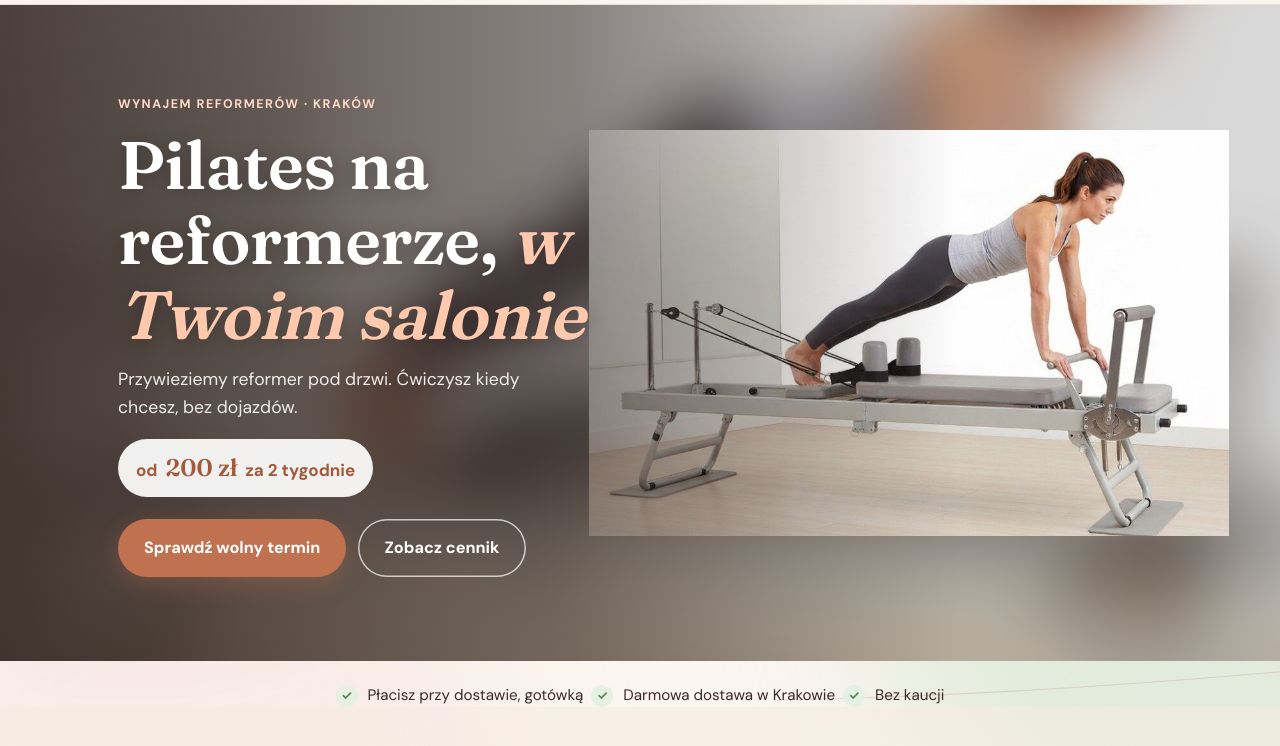
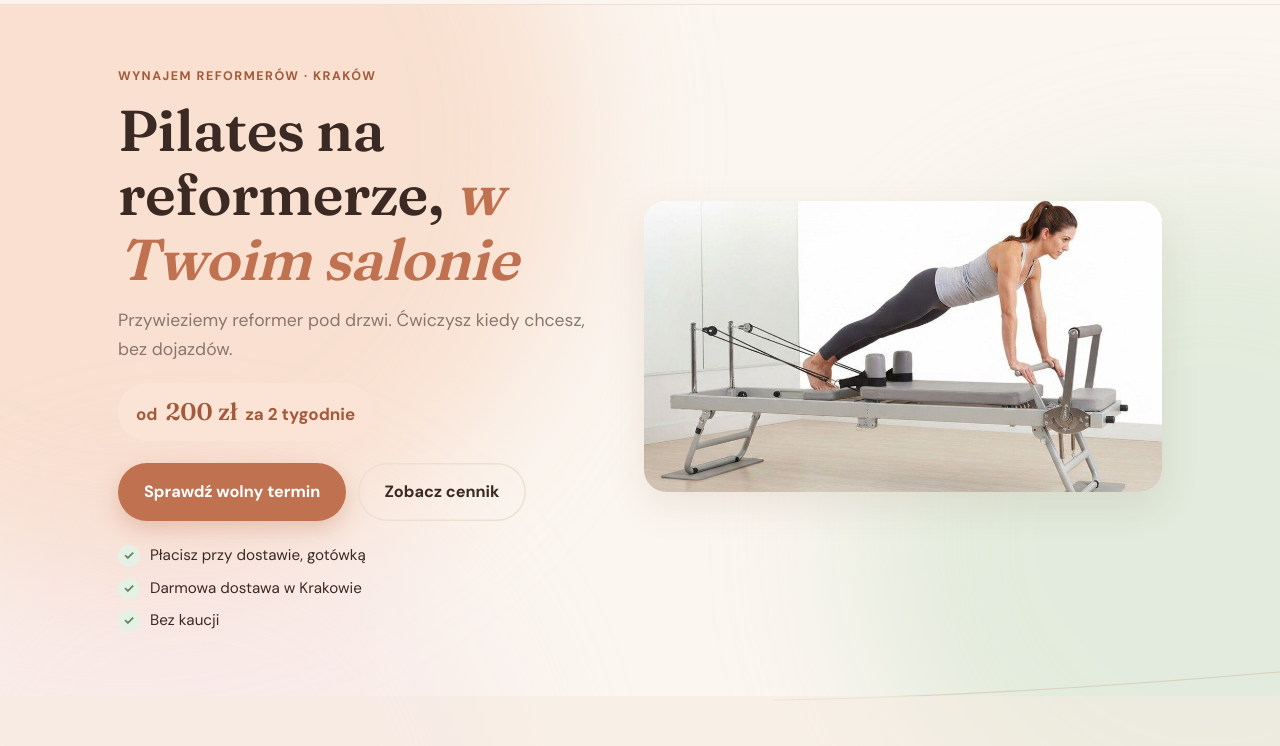
Before and after one commit to morochmail-creator/pilatesWdomuKrk, a plain HTML site: page index.html in a window 1280 px wide. Shown: the part 54-800 px from the top of the page. Drawn offline with nearby package versions, Linux system fonts and the light colour scheme.

Commit message:
Hero: powrót do zdjęcia w ramce z tekstem obok, zdjęcia nadal się zmieniają
Co-Authored-By: Claude Opus 5.5 <noreply@anthropic.com>
Claude-Session: https://claude.ai/code/session_01LPTEKRniELDoKaqYY6xTf3

```diff
--- a/index.html
+++ b/index.html
@@ -69,24 +69,9 @@ header .btn{padding:10px 18px;min-height:0;font-size:.9rem;box-shadow:none}
 .bgfx path+path{stroke:var(--sage);opacity:.18;stroke-dashoffset:calc(3000 - var(--p)*2600)}
 @media (prefers-reduced-motion:reduce){.bgfx i,.bgfx path{transform:none!important;stroke-dashoffset:0!important}}
 /* hero */
-.hero2{position:relative;min-height:min(640px,calc(100svh - 64px));display:flex;align-items:flex-end;overflow:hidden;color:#fff;background:#3b2a24}
-.hero-slides,.hero-ov{position:absolute;inset:0}
-.hero-slides .slide{position:absolute;inset:0;margin:0;opacity:0;transition:opacity 1.4s ease}
-.hero-slides .slide.on{opacity:1}
-.hero-slides img{position:absolute;inset:0;width:100%;height:100%}
-.hero-slides .bg{object-fit:cover;filter:blur(28px) brightness(.85) saturate(1.1);transform:scale(1.25)}
-.hero-slides .fg{object-fit:contain;object-position:center top;top:16px;left:16px;width:calc(100% - 32px);height:min(42%,280px)}
-.hero2{min-height:max(700px,calc(100svh - 64px))}
-.hero-ov{background:linear-gradient(180deg,rgba(40,25,20,.05) 0%,rgba(40,25,20,.25) 40%,rgba(40,25,20,.78) 100%)}
-.hero-txt{position:relative;padding-top:40px;padding-bottom:34px;width:100%}
-.hero-txt .eyebrow{color:#ffd9c4}
-.hero-txt h1{font-size:clamp(2.3rem,10vw,4.2rem);color:#fff;margin:0;text-shadow:0 2px 18px rgba(0,0,0,.25)}
-.hero-txt h1 em{font-style:italic;color:#ffc9ad}
-.hero-txt .sub{color:rgba(255,255,255,.9);font-size:1.1rem;margin:12px 0 18px;max-width:34ch}
-.hero-txt .price-pill{background:rgba(255,255,255,.92)}
-.hero-txt .btn.ghost{color:#fff;box-shadow:inset 0 0 0 1.5px rgba(255,255,255,.7)}
-.hero-ticks{margin:18px 0 0;grid-template-columns:1fr;font-size:.92rem}
-@media (min-width:860px){.hero2{min-height:82vh;align-items:center}.hero2{min-height:82vh}.hero-slides .fg{top:6%;left:46%;width:50%;height:88%;object-position:center}.hero-txt h1{max-width:11ch}.hero-txt>*{max-width:520px}.hero-ov{background:linear-gradient(90deg,rgba(40,25,20,.78) 0%,rgba(40,25,20,.45) 45%,rgba(40,25,20,0) 75%)}.hero-txt{padding-top:80px;padding-bottom:80px}.hero-txt .cta-row{display:flex;gap:12px}.hero-ticks{grid-template-columns:repeat(3,auto);justify-content:center;gap:28px;margin-top:22px}}
+.hero-slides{position:relative;background:#fff}
+.hero-slides img{position:absolute;inset:0;width:100%;height:100%;object-fit:cover;opacity:0;transition:opacity 1.2s ease}
+.hero-slides img.on{opacity:1}
 
 .hero{padding-top:18px;padding-bottom:40px;display:grid;gap:26px}
 .hero .photo{aspect-ratio:16/9}
@@ -253,16 +238,15 @@ footer{padding:30px 0 20px;color:var(--muted);font-size:.88rem;text-align:center
 </div></header>
 
 <main>
-<!-- 1. HERO: zdjęcia z napisem -->
-<div class="hero2">
- <div class="hero-slides" id="hero-slides">
-  <figure class="slide on"><img class="bg" src="classic-4.jpg" alt="" aria-hidden="true"><img class="fg" src="classic-4.jpg" alt="Biały reformer do pilatesu w jasnym salonie" width="1000" height="566" fetchpriority="high"></figure>
-  <figure class="slide"><img class="bg" src="classic-2.jpg" alt="" aria-hidden="true" loading="lazy"><img class="fg" src="classic-2.jpg" alt="Ćwiczenie podporu na reformerze" width="1000" height="634" loading="lazy"></figure>
-  <figure class="slide"><img class="bg" src="classic-3.jpg" alt="" aria-hidden="true" loading="lazy"><img class="fg" src="classic-3.jpg" alt="Ćwiczenie z linkami na reformerze" width="933" height="700" loading="lazy"></figure>
-  <figure class="slide"><img class="bg" src="foto-wygoda.jpg" alt="" aria-hidden="true" loading="lazy"><img class="fg" src="foto-wygoda.jpg" alt="Różne ćwiczenia na reformerze w domu" width="1000" height="717" loading="lazy"></figure>
+<!-- 1. HERO -->
+<div class="wrap hero">
+ <div class="photo hero-slides" id="hero-slides">
+  <img class="on" src="classic-4.jpg" alt="Biały reformer do pilatesu w jasnym salonie" width="1000" height="566" fetchpriority="high">
+  <img src="classic-2.jpg" alt="Ćwiczenie podporu na reformerze" width="1000" height="634" loading="lazy">
+  <img src="classic-3.jpg" alt="Ćwiczenie z linkami na reformerze" width="933" height="700" loading="lazy">
+  <img src="foto-wygoda.jpg" alt="Różne ćwiczenia na reformerze w domu" width="1000" height="717" loading="lazy">
  </div>
- <div class="hero-ov"></div>
- <div class="wrap hero-txt">
+ <div class="txt">
   <span class="eyebrow">Wynajem reformerów · Kraków</span>
   <h1>Pilates na reformerze, <em>w Twoim salonie</em></h1>
   <p class="sub">Przywieziemy reformer pod drzwi. Ćwiczysz kiedy chcesz, bez dojazdów.</p>
@@ -271,13 +255,13 @@ footer{padding:30px 0 20px;color:var(--muted);font-size:.88rem;text-align:center
    <a class="btn" href="#rezerwacja" data-track="hero-rezerwuj">Sprawdź wolny termin</a>
    <a class="btn ghost" href="#cennik">Zobacz cennik</a>
   </div>
+  <ul class="ticks">
+   <li>Płacisz przy dostawie, gotówką</li>
+   <li>Darmowa dostawa w Krakowie</li>
+   <li>Bez kaucji</li>
+  </ul>
  </div>
 </div>
-<div class="wrap"><ul class="ticks hero-ticks">
- <li>Płacisz przy dostawie, gotówką</li>
- <li>Darmowa dostawa w Krakowie</li>
- <li>Bez kaucji</li>
-</ul></div>
 
 <!-- SPRZĘT -->
 <section id="sprzet" class="soft">
@@ -510,7 +494,7 @@ document.querySelectorAll('[data-track]').forEach(function(el){
  });
 })();
 // Zmieniające się zdjęcia na górze
-(function(){var b=document.getElementById('hero-slides');if(!b)return;var im=b.querySelectorAll('.slide'),i=0;if(im.length<2)return;
+(function(){var b=document.getElementById('hero-slides');if(!b)return;var im=b.querySelectorAll('img'),i=0;if(im.length<2)return;
  setInterval(function(){if(document.hidden)return;im[i].classList.remove('on');i=(i+1)%im.length;im[i].classList.add('on');},4000);})();
 // Tło reaguje na przewijanie
 (function(){var el=document.getElementById('bgfx');if(!el||matchMedia('(prefers-reduced-motion: reduce)').matches)return;var t=0;
```
